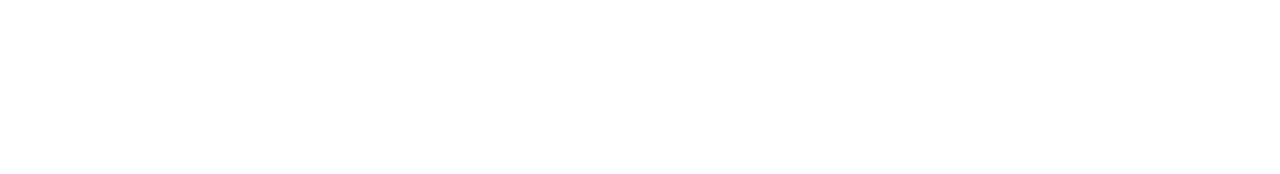
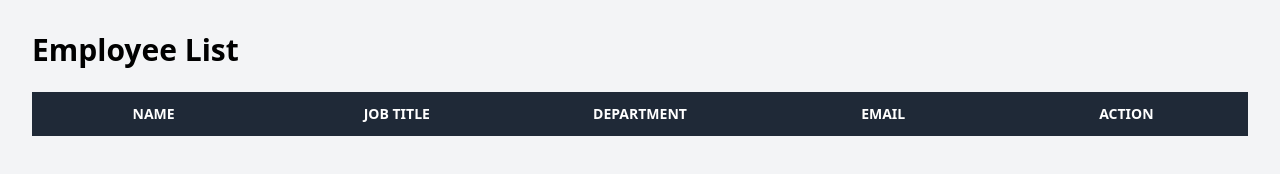
Before and after one commit to derekdacocos/sinkssys, a plain HTML site: page employee_list.html in a window 1280 px wide. Drawn offline with nearby package versions, Linux system fonts and the light colour scheme.

Commit message:
adds table

```diff
--- a/employee_list.html
+++ b/employee_list.html
@@ -5,7 +5,25 @@
     <title>Employee List</title>
     <script src="https://cdn.tailwindcss.com"></script>
 </head>
-<body>
+<body class="bg-gray-100">
+    <div class="container mx-auto p-8">
+        <h1 class="text-3xl font-bold mb-6">Employee List</h1>
+        <div class="overflow-x-auto">
+            <table class="min-w-full bg-white">
+                <thead class="bg-gray-800 text-white">
+                    <tr>
+                        <th class="w-1/5 py-3 px-4 uppercase font-semibold text-sm">Name</th>
+                        <th class="w-1/5 py-3 px-4 uppercase font-semibold text-sm">Job Title</th>
+                        <th class="w-1/5 py-3 px-4 uppercase font-semibold text-sm">Department</th>
+                        <th class="w-1/5 py-3 px-4 uppercase font-semibold text-sm">Email</th>
+                        <th class="w-1/5 py-3 px-4 uppercase font-semibold text-sm">Action</th>
+                    </tr>
+                </thead>
+                <tbody class="text-gray-700">
 
+                </tbody>
+            </table>
+        </div>
+    </div>
 </body>
 </html>
```
